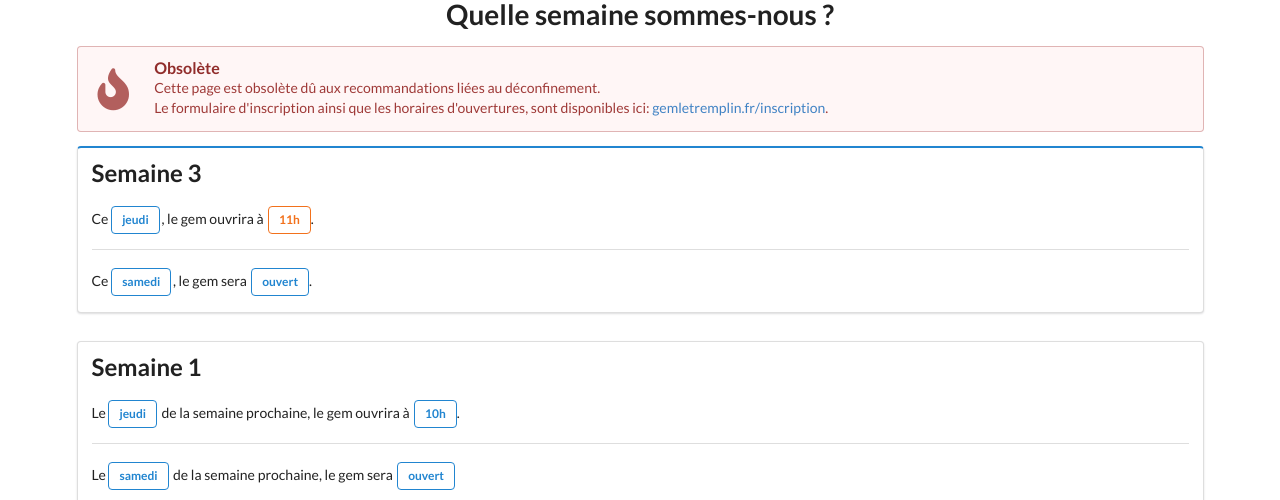
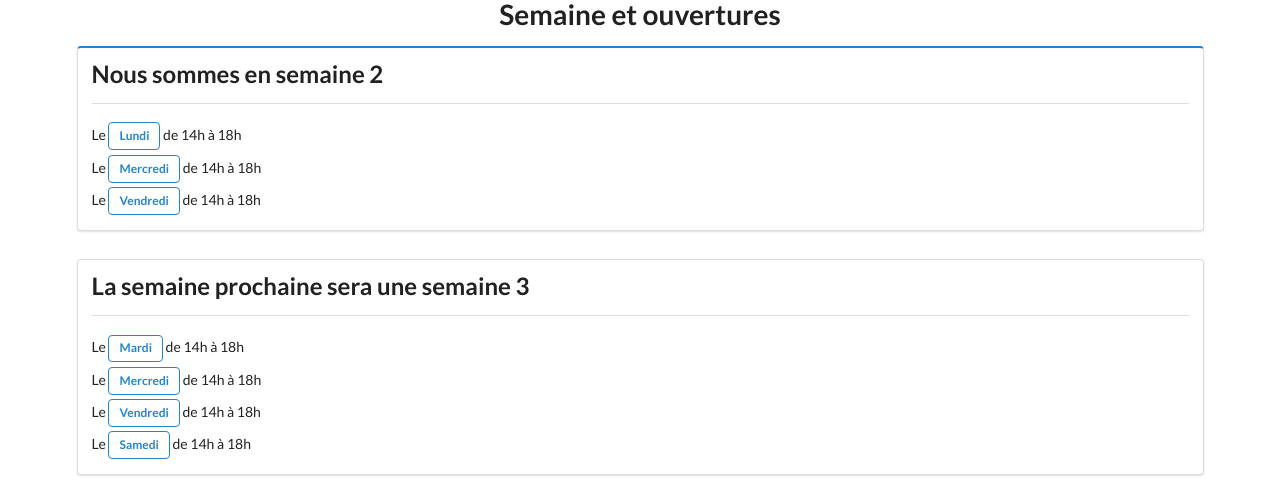
Before and after one commit to gemletremplin/semaine, a plain HTML site: page index.html in a window 1280 px wide. Shown: the top 500 px of the page. Drawn offline with nearby package versions, Linux system fonts and the light colour scheme; grey boxes are pictures that could not be loaded.

Commit message:
Changement des horraires pendant le covid

```diff
--- a/index.html
+++ b/index.html
@@ -17,44 +17,21 @@
     <body>
         <div class="ui container">
 
-            <h1 class="ui centered header">Quelle semaine sommes-nous ?</h1>
-
-            <div class="ui negative icon message">
-                <i class="fire icon"></i>
-                <div class="content">
-                    <div class="header">
-                        Obsolète
-                    </div>
-                    <div>Cette page est obsolète dû aux recommandations liées au déconfinement.</div>
-                    <div>
-                        Le formulaire d'inscription ainsi que les horaires d'ouvertures, sont disponibles ici: <a href="https://gemletremplin.fr/inscription/">gemletremplin.fr/inscription</a>.
-                    </div>
-                </div>
-            </div>
+            <h1 class="ui centered header">Semaine et ouvertures</h1>
 
             <div class="ui doubling one column grid">
                 <div class="column">
                     <div class="ui blue segment thisWeek">
-                        <h2 class="ui header">Semaine <span class="weekNumber"></span></h2>
-                        <p>
-                            Ce <span class="ui blue basic label">jeudi</span>, le gem ouvrira à <span class="ui basic label thursdayTime"></span>.
-                        </p>
+                        <h2 class="ui header">Nous sommes en semaine <span class="weekNumber"></span></h2>
                         <div class="ui inverted divider"></div>
-                        <p>
-                            Ce <span class="ui blue basic label">samedi</span>, le gem sera <span class="ui basic label saturdayStatus"></span>.
-                        </p>
+                        <p class="status"></p>
                     </div>
                 </div>
                 <div class="column">
                     <div class="ui segment nextWeek">
-                        <h2 class="ui header">Semaine <span class="weekNumber"></span></h2>
-                        <p>
-                            Le <span class="ui blue basic label">jeudi</span> de la semaine prochaine, le gem ouvrira à <span class="ui basic label thursdayTime"></span>.
-                        </p>
+                        <h2 class="ui header">La semaine prochaine sera une semaine <span class="weekNumber"></span></h2>
                         <div class="ui inverted divider"></div>
-                        <p>
-                            Le <span class="ui blue basic label">samedi</span> de la semaine prochaine, le gem sera <span class="ui basic label saturdayStatus"></span>
-                        </p>
+                        <p class="status"></p>
                     </div>
                 </div>
             </div>
@@ -70,47 +47,46 @@
         moment.locale("fr");
 
         function getWeek(now) {
-            let dateRef = moment([2019, 7, 19]).startOf("week"); // Semaine 1
+            let dateRef = moment([2019, 7, 26]).startOf("week"); // Semaine 1
             let dateCurrentWeek = moment(now).startOf("week");
             let weekDiff = parseInt(moment.duration(dateCurrentWeek.diff(dateRef)).asWeeks());
             return (weekDiff % 3) + 1;
         }
 
         function getWeekData(week) {
-            let thursdayTime;
-            let saturdayStatus;
+            let time = "14h à 18h";
+            let days;
 
             switch (week) {
                 case 1:
-                    thursdayTime = "10h";
-                    saturdayStatus = "ouvert";
+                    days = ["Mardi", "Jeudi", "Samedi"];
                     break;
                 case 2:
-                    thursdayTime = "10h";
-                    saturdayStatus = "fermé";
+                    days = ["Lundi", "Mercredi", "Vendredi"];
                     break;
                 case 3:
-                    thursdayTime = "11h";
-                    saturdayStatus = "ouvert";
+                    days = ["Mardi", "Mercredi", "Vendredi", "Samedi"];
                     break;
                 default:
                     break;
             }
 
-            return {week: week, thursdayTime: thursdayTime, saturdayStatus: saturdayStatus};
+            return {week, time, days};
         }
 
         function populateData(el, data) {
-            let saturdayStatusEl = el.getElementsByClassName("saturdayStatus")[0];
-            let thursdayTimeEl = el.getElementsByClassName("thursdayTime")[0];
+            let statusHtml = [];
+
+            for (let day of data.days) {
+                statusHtml.push(`
+                    <div class="day">
+                        Le <div class="ui basic blue label">${day}</div> de ${data.time}
+                    </div>
+                `);
+            }
 
             el.getElementsByClassName("weekNumber")[0].innerHTML = data.week;
-
-            thursdayTimeEl.innerHTML = data.thursdayTime;
-            thursdayTimeEl.classList.add((data.thursdayTime == '10h') ? 'blue' : 'orange')
-
-            saturdayStatusEl.innerHTML = data.saturdayStatus;
-            saturdayStatusEl.classList.add((data.saturdayStatus == 'ouvert') ? 'blue' : 'red');
+            el.getElementsByClassName("status")[0].innerHTML = statusHtml.join('\n');
         }
 
         let data = getWeekData(getWeek());
```
